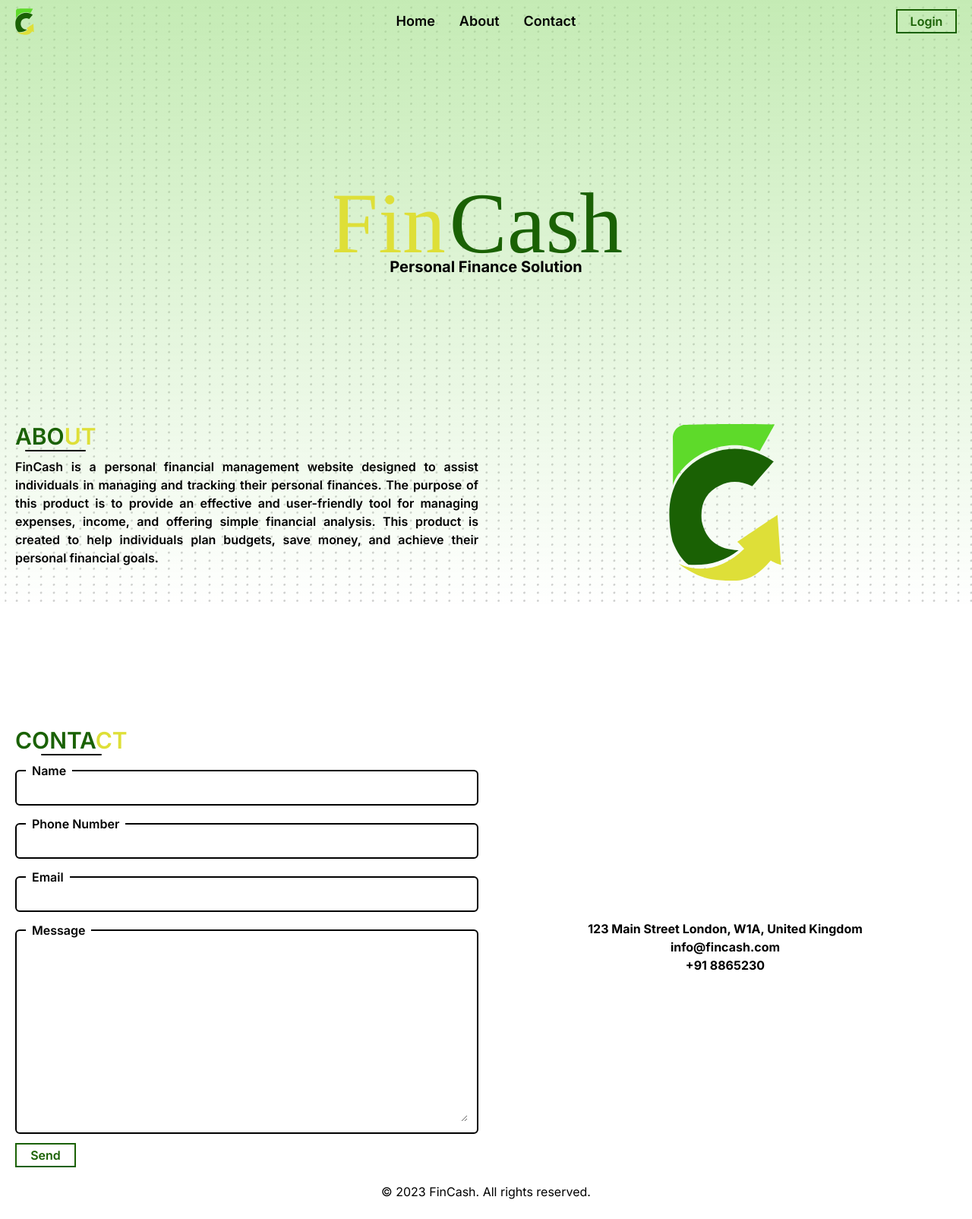
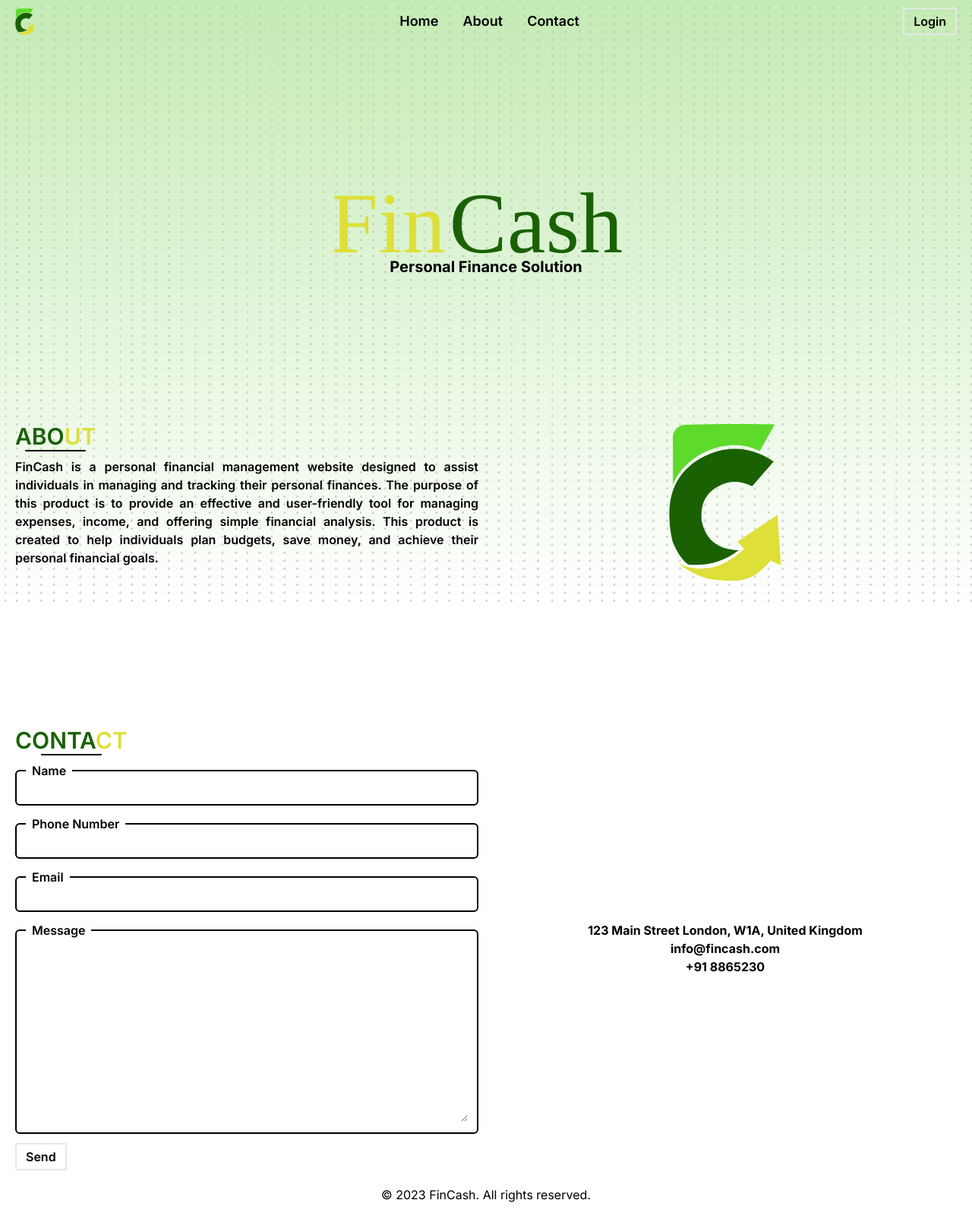
Before and after one commit to intannmn/FinCash, a Next.js app: page / in a window 1280 px wide. Shown: the whole page at 76% size. Built offline with nearby package versions, Linux system fonts and the light colour scheme.

Commit message:
update - Landing Page

```diff
--- a/src/components/landingpage/Footer.jsx
+++ b/src/components/landingpage/Footer.jsx
@@ -1,4 +1,3 @@
-import React from "react";
 
 export default function Footer() {
   return (
--- a/src/components/landingpage/Header.jsx
+++ b/src/components/landingpage/Header.jsx
@@ -1,6 +1,6 @@
 import Image from "next/image";
-import Link from "next/link";
 import FinCash from "@/assets/logo/Logo.svg";
+import LinkButtonLine from "../buttons/LinkButtonLine";
 
 export default function Header() {
   return (
@@ -20,12 +20,7 @@ export default function Header() {
             <a href="#Contact">Contact</a>
           </li>
         </ul>
-        <Link
-          href={"/login"}
-          className="flex h-8 w-20 items-center justify-center border-2 border-myGreenD font-semibold text-myGreenD hover:bg-myGreenD hover:text-white"
-        >
-          Login
-        </Link>
+        <LinkButtonLine label={"Login"} href={"/login"} font={"semibold"} size={"sm"} />
       </nav>
     </header>
   );
--- a/src/components/landingpage/Main.jsx
+++ b/src/components/landingpage/Main.jsx
@@ -1,14 +1,12 @@
 import Image from "next/image";
 import FinCash from "@/assets/logo/FinCash.svg";
 import Logo from "@/assets/logo/Logo.svg";
-
-import Form from "./form/Form";
+import ContactForm from "./contactForm/ContactForm";
 
 export default function Main() {
   return (
     <main>
       <section className="flex h-[500px] w-full flex-col items-center justify-center">
-        {/* TODO Jangan lupa benerin logo nya  dan perbaiki Height nya */}
         <Image src={FinCash} alt="FinCash" height={90.61} width={400} />
         <h1 className="text-xl font-bold">Personal Finance Solution</h1>
       </section>
@@ -40,7 +38,7 @@ export default function Main() {
               CONTA<span className="text-myGreenC">CT</span>
               <div className="mx-auto h-0.5 w-20 rounded-full bg-black" />
             </h2>
-            <Form />
+            <ContactForm />
           </div>
 
           <div className="flex flex-col items-center justify-center text-center font-bold">
--- a/src/components/landingpage/form/Form.jsx
+++ b/src/components/landingpage/contactForm/ContactForm.jsx
@@ -3,20 +3,26 @@
 import { useState } from "react";
 import InputText from "@/components/inputs/InputText";
 import TextArea from "@/components/inputs/TextArea";
+import SubmitButtonLine from "@/components/buttons/SubmitButtonLine";
 
-export default function Form() {
+export default function ContactForm() {
   const [name, setName] = useState("");
   const [phoneNumber, setPhoneNumber] = useState("");
   const [email, setEmail] = useState("");
   const [message, setMessage] = useState("");
+  const [loading, setLoading] = useState(false);
 
   const handleSubmit = (e) => {
     e.preventDefault();
-    alert(`Name: ${name}\nPhone Number: ${phoneNumber}\nEmail: ${email}\nMessage: ${message}`);
-    setName("");
-    setPhoneNumber("");
-    setEmail("");
-    setMessage("");
+    setLoading(true);
+    setTimeout(() => {
+      setLoading(false);
+      alert(`Name: ${name}\nPhone Number: ${phoneNumber}\nEmail: ${email}\nMessage: ${message}`);
+      setName("");
+      setPhoneNumber("");
+      setEmail("");
+      setMessage("");
+    }, 1000);
   };
   return (
     <form className="mt-2 space-y-3" onSubmit={handleSubmit}>
@@ -48,12 +54,7 @@ export default function Form() {
           setMessage(e.target.value);
         }}
       />
-      <button
-        type="submit"
-        className="flex h-8 w-20 items-center justify-center border-2 border-myGreenD font-semibold text-myGreenD hover:bg-myGreenD hover:text-white"
-      >
-        Send
-      </button>
+      <SubmitButtonLine label={"Send"} font={"semibold"} size={"sm"} loading={loading} />
     </form>
   );
 }
```
